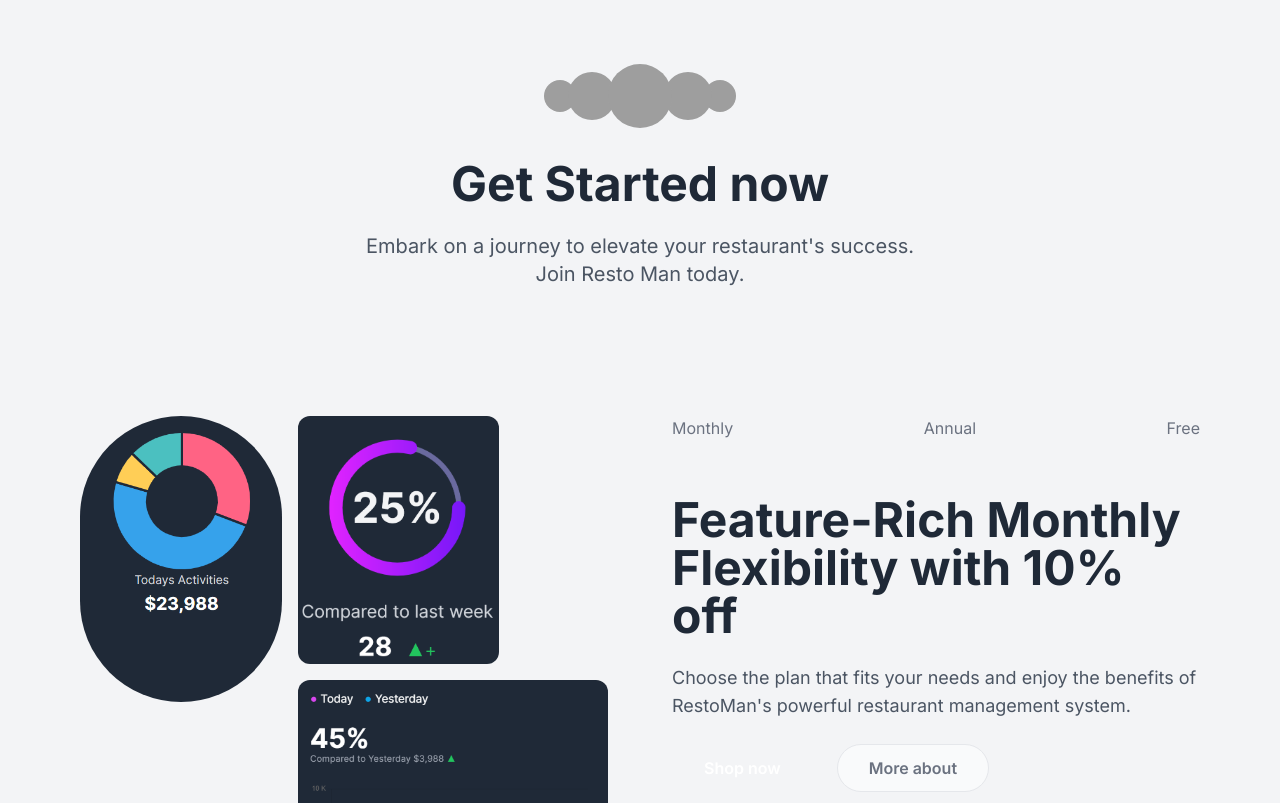
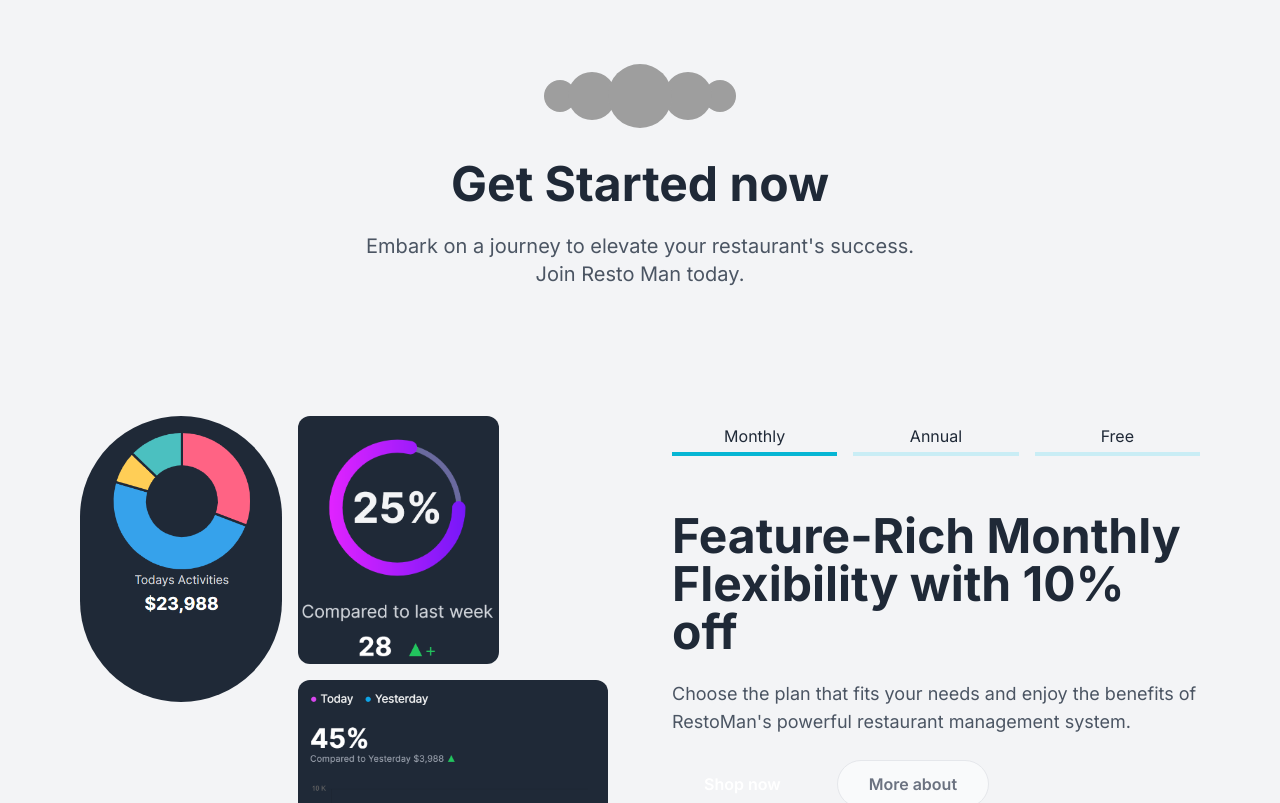
Before and after one commit to AbidHasanPiash/bhojon, a Next.js app: page /purchase in a window 1280 px wide. Shown: the top 803 px of the page. Built offline with nearby package versions, Linux system fonts and the light colour scheme; grey boxes are pictures that could not be loaded.

Commit message:
buy pade update

```diff
--- a/app/purchase/page.jsx
+++ b/app/purchase/page.jsx
@@ -68,10 +68,19 @@
             <div className="container m-auto space-y-8 px-6 text-gray-500 md:px-12 lg:px-20">
                 <div className="gap-6 text-center md:flex md:text-left lg:gap-16">
                     <div className="order-last mb-6 space-y-6 md:mb-0 md:w-6/12 lg:w-6/12">
-                        <div className='flex items-center justify-between pb-8'>
-                            <button onClick={() => handlePackageSelect('Monthly')}>Monthly</button>
-                            <button onClick={() => handlePackageSelect('Annual')}>Annual</button>
-                            <button onClick={() => handlePackageSelect('Free')}>Free</button>
+                        <div className='flex items-center justify-between space-x-4 pb-8 text-gray-800 dark:text-gray-200'>
+                            <button onClick={() => handlePackageSelect('Monthly')} className='group relative w-full py-2 flex items-center justify-center'>
+                                <span>Monthly</span>
+                                <span className={`${selectedPackage=='Monthly' ? 'border-cyan-500 border-b-4' : 'border-b-0'} absolute bottom-0 w-full h-1 group-hover:h-full transition-all duration-200 bg-cyan-400/20`}/>
+                            </button>
+                            <button onClick={() => handlePackageSelect('Annual')} className='group relative w-full py-2 flex items-center justify-center'>
+                                <span>Annual</span>
+                                <span className={`${selectedPackage=='Annual' ? 'border-cyan-500 border-b-4' : 'border-b-0'} absolute bottom-0 w-full h-1 group-hover:h-full transition-all duration-200 bg-cyan-400/20`}/>
+                            </button>
+                            <button onClick={() => handlePackageSelect('Free')} className='group relative w-full py-2 flex items-center justify-center'>
+                                <span>Free</span>
+                                <span className={`${selectedPackage=='Free' ? 'border-cyan-500 border-b-4' : 'border-b-0'} absolute bottom-0 w-full h-1 group-hover:h-full transition-all duration-200 bg-cyan-400/20`}/>
+                            </button>
                         </div>
                         <h1 className="text-4xl font-bold text-gray-800 md:text-5xl dark:text-white">
                             {selectedPackage == 'Monthly' && "Feature-Rich Monthly Flexibility with"}
```
